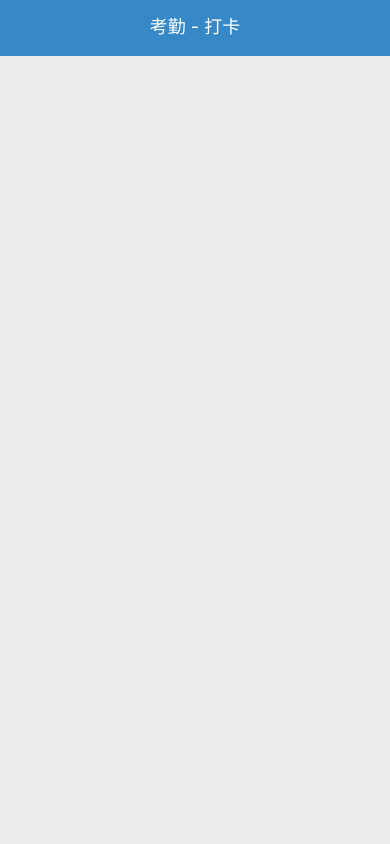
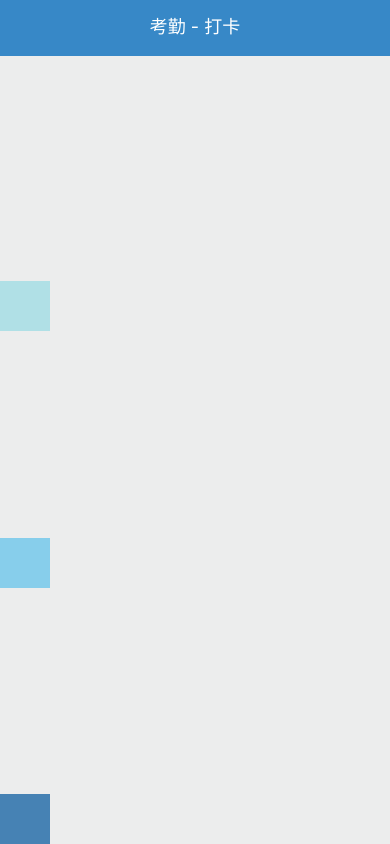
Before and after one commit to i4udevstar1001/ReactNativeDev, a React Native app: screen / in a window 390 px wide. Built offline with nearby package versions, Linux system fonts and the light colour scheme.

Commit message:
new example: Justify Content

```diff
--- a/App.js
+++ b/App.js
@@ -54,8 +54,10 @@ export default class BlinkApp extends Component {
         <View style={{flex: 4}}>
           <Blink text='I love to 23' />
         </View>
-        <View style={{flex: 10}}>
-          <Blink text='I love to 23' />
+        <View style={{flex: 10, flexDirection: 'column', justifyContent: 'space-between',}}>
+          <View style={{width: 50, height: 50, backgroundColor: 'powderblue'}} />
+          <View style={{width: 50, height: 50, backgroundColor: 'skyblue'}} />
+          <View style={{width: 50, height: 50, backgroundColor: 'steelblue'}} />
         </View>
       </View>
     );
```
